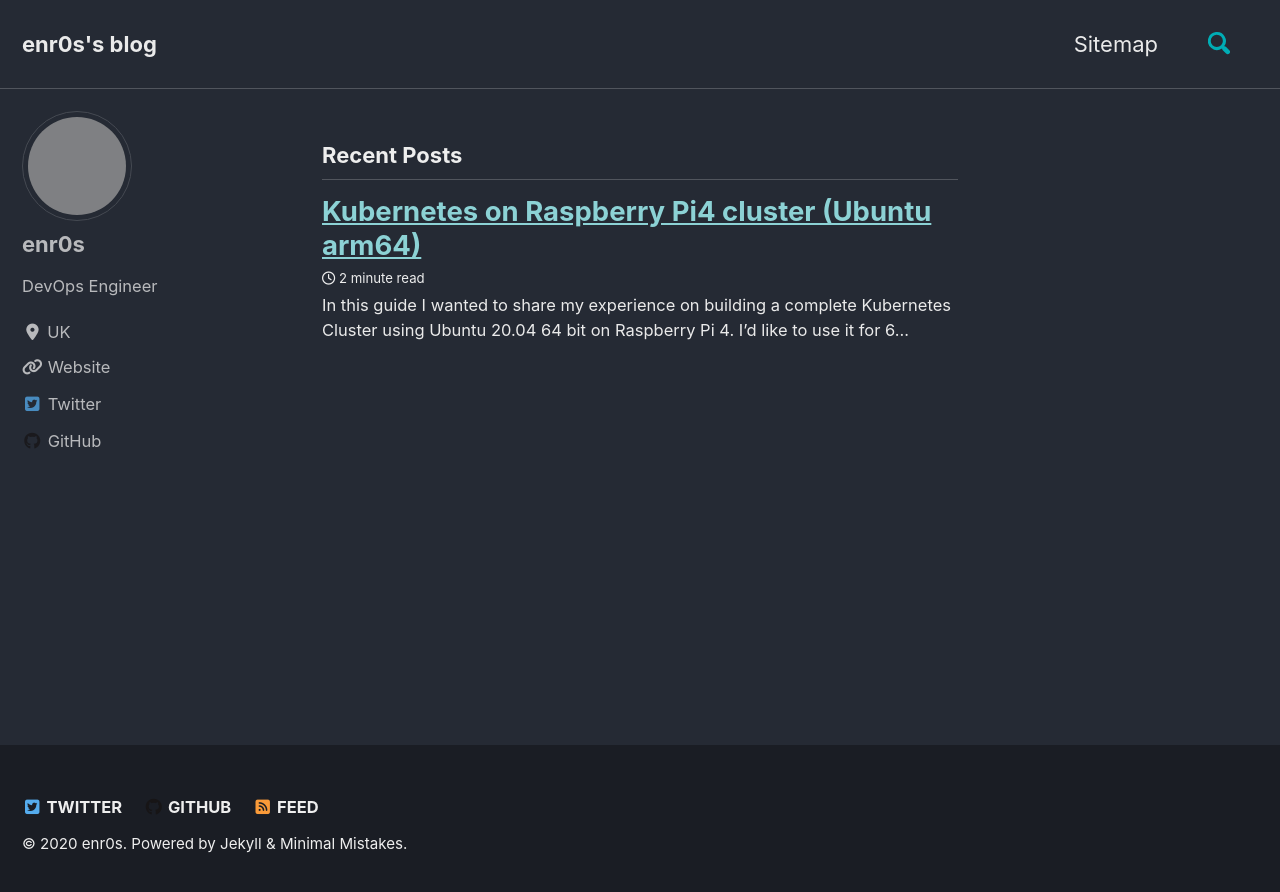
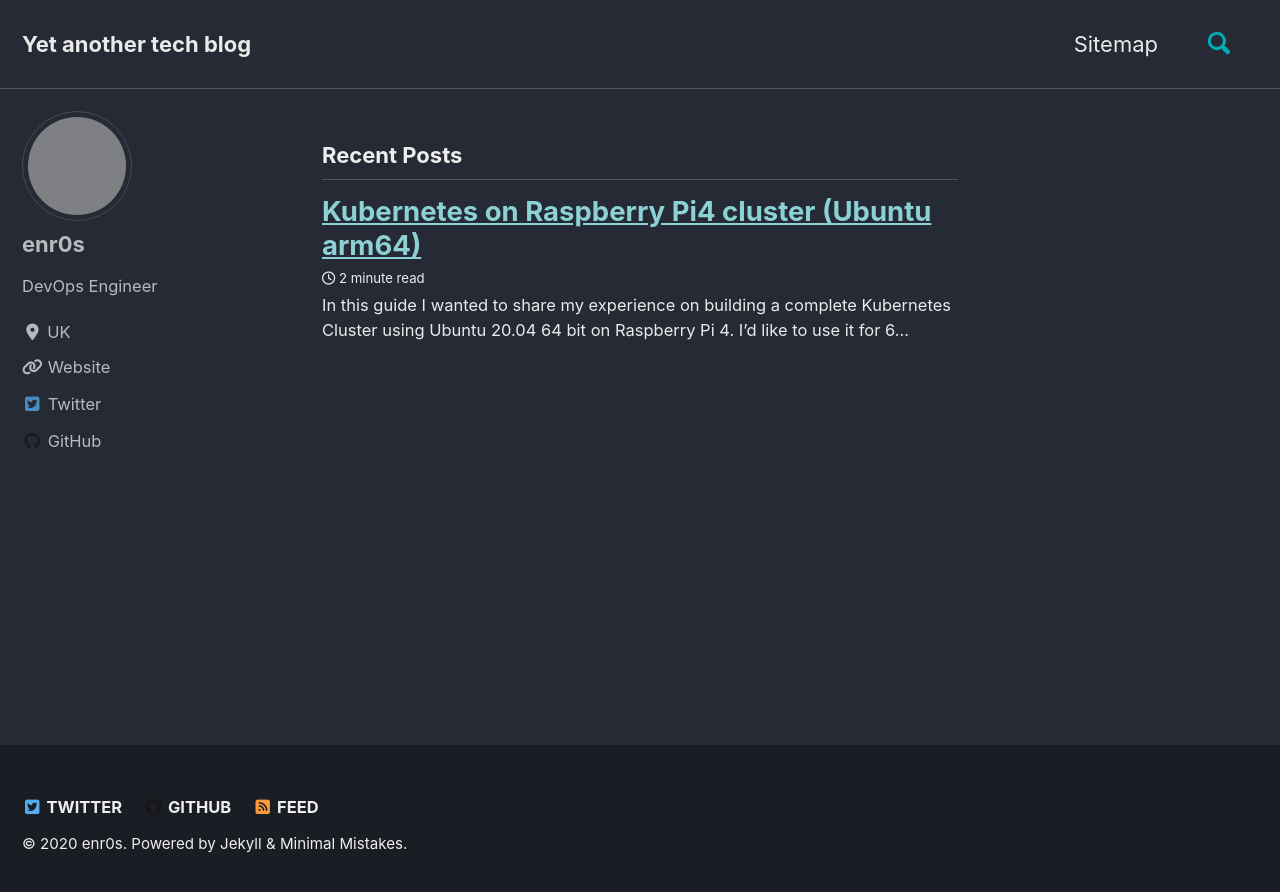
Before and after one commit to iamenr0s/enr0s.github.io, a Jekyll site: the page built from index.html, in a window 1280 px wide. Shown: the top 892 px of the page. Built offline with Jekyll 4.4.1, drawn with Linux system fonts in a browser that asks for light colours; cached includes are drawn as plain includes; nearby versions of some CDN libraries; the list of posts is cut into pages by our own code; grey boxes are pictures that could not be loaded.

Commit message:
updated config

```diff
--- a/_config.yml
+++ b/_config.yml
@@ -16,11 +16,11 @@ minimal_mistakes_skin    : "dark" # "air", "aqua", "contrast", "dark", "dirt", "
 
 # Site Settings
 locale                   : "en-EN"
-title                    : "enr0s's blog"
+title                    : "Yet another tech blog"
 title_separator          : "-"
 subtitle                 : # site tagline that appears below site title in masthead
 name                     : "enr0s"
-description              : "DevOps Engineer"
+description              : "DevOps Engineer - Linux and Open Source Enthusiast"
 url                      : "https://blog.enros.me"
 baseurl                  : # the subpath of your site, e.g. "/blog"
 repository               : # GitHub username/repo-name e.g. "mmistakes/minimal-mistakes"
```
